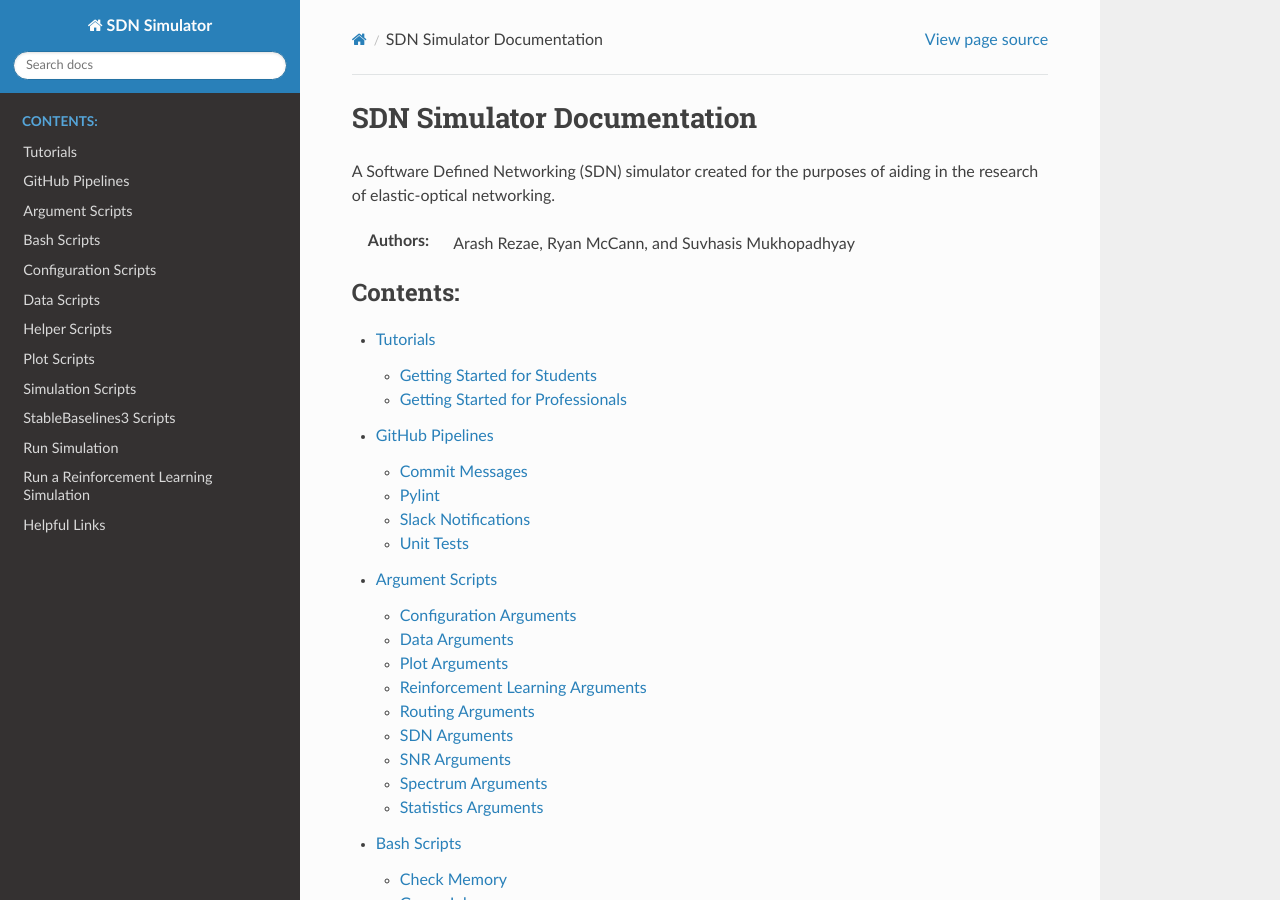
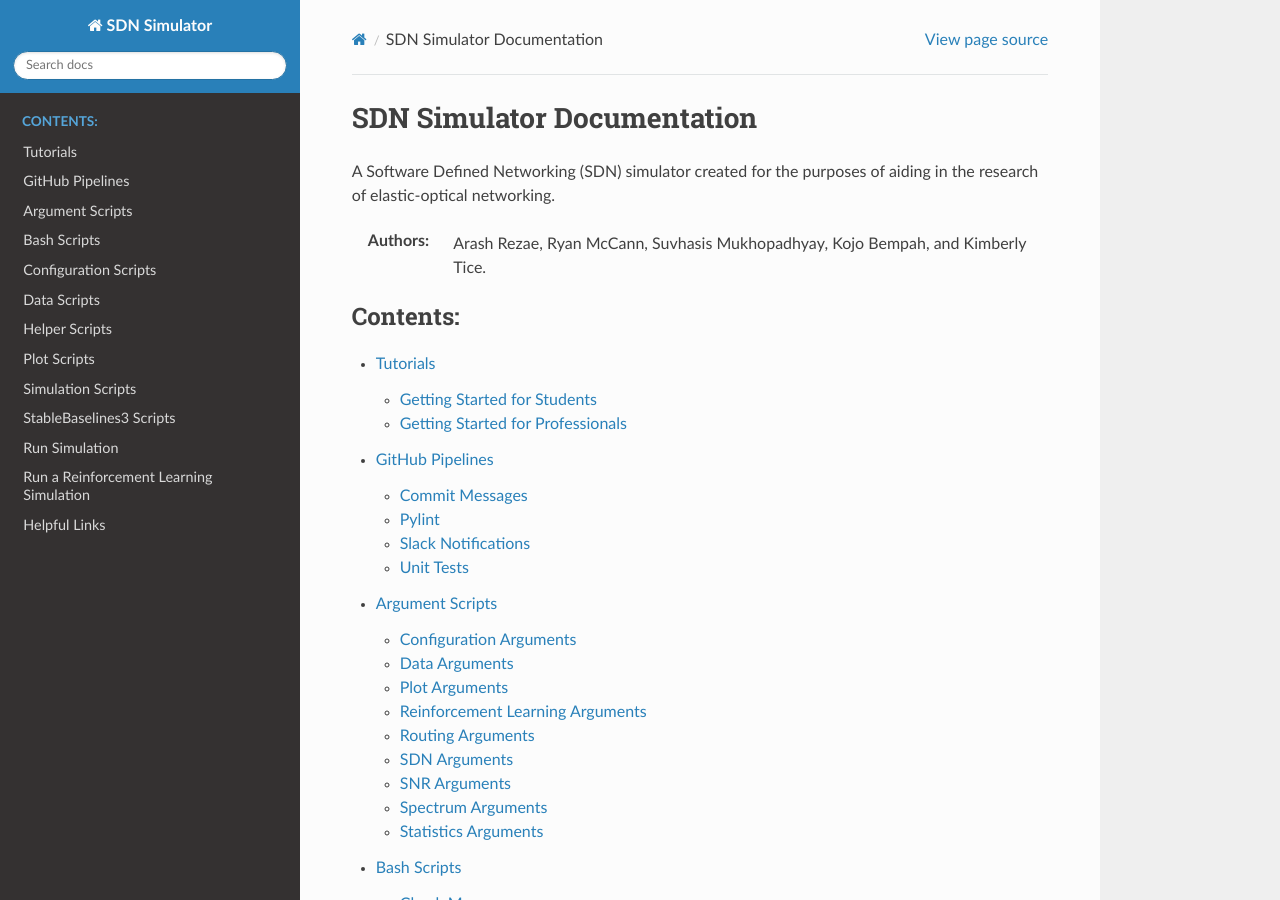
Before and after one commit to SDNNetSim/SDON_simulator, a Sphinx documentation site: the page built from docs/index.rst, in a window 1280 px wide and 900 px high. Built offline with Sphinx 7.4.7 and the Read the Docs theme 2.0.0, drawn with Linux system fonts in a browser that asks for light colours; pages that are not in the unit, such as notebooks, are missing from menus.

Commit message:
Add Kimberly and Kojo to contributors

```diff
--- a/docs/index.rst
+++ b/docs/index.rst
@@ -3,7 +3,7 @@ SDN Simulator Documentation
 A Software Defined Networking (SDN) simulator created for the purposes of aiding in the research of elastic-optical
 networking.
 
-:Authors: Arash Rezae, Ryan McCann, and Suvhasis Mukhopadhyay
+:Authors: Arash Rezae, Ryan McCann, Suvhasis Mukhopadhyay, Kojo Bempah, and Kimberly Tice.
 
 .. toctree::
    :maxdepth: 2
```
